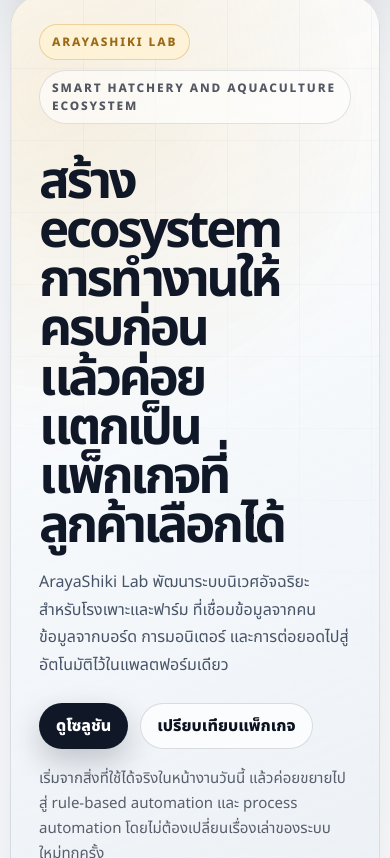
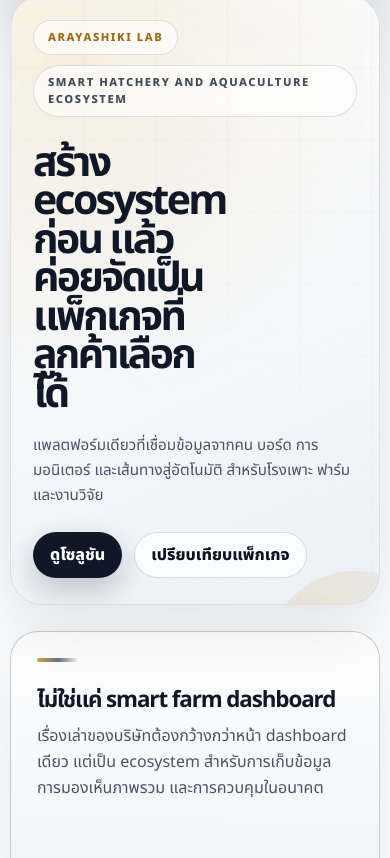
Before and after one commit to godmode99/iot-2026, a Next.js app in the folder dashboard/: page / in a window 390 px wide. Shown: the part 1246-2104 px from the top of the page. Built offline with nearby package versions, Linux system fonts and the light colour scheme; no server answers.

Commit message:
Refine mobile hero card layout and Thai copy

```diff
--- a/dashboard/app/globals.css
+++ b/dashboard/app/globals.css
@@ -554,44 +554,49 @@ h2 {
 }
 
 .home-kicker {
-  display: flex;
-  width: fit-content;
+  display: grid;
+  width: min(100%, 26rem);
   max-width: 100%;
-  align-items: center;
-  gap: 10px;
-  flex-wrap: wrap;
+  gap: 12px;
   color: rgba(16, 24, 40, 0.72);
-  font-size: 0.74rem;
+  font-size: 0.7rem;
   font-weight: 900;
-  letter-spacing: 0.16em;
+  letter-spacing: 0.14em;
   text-transform: uppercase;
 }
 
 .home-kicker span {
   display: inline-flex;
-  min-height: 34px;
+  width: fit-content;
+  min-height: 32px;
   align-items: center;
   border-radius: 999px;
   border: 1px solid rgba(16, 24, 40, 0.12);
-  padding: 8px 12px;
+  padding: 8px 14px;
   background: rgba(255, 255, 255, 0.62);
 }
 
-.home-kicker span:first-child {
+.home-kicker-brand {
   color: var(--gold-strong);
   border-color: rgba(214, 168, 79, 0.44);
   background: rgba(255, 243, 212, 0.78);
 }
 
+.home-kicker-system {
+  color: rgba(16, 24, 40, 0.78);
+  background: rgba(255, 255, 255, 0.34);
+}
+
 .home-hero-heading {
-  max-width: 29rem;
+  max-width: 33rem;
 }
 
 .home-hero h1 {
-  max-width: 8.5ch;
-  margin-bottom: 18px;
-  font-size: clamp(3.2rem, 5.7vw, 5.35rem);
-  line-height: 0.96;
+  max-width: 10.5ch;
+  margin-bottom: 20px;
+  font-size: clamp(3rem, 5.2vw, 5.1rem);
+  line-height: 0.92;
+  text-wrap: balance;
 }
 
 .home-hero-heading .eyebrow {
@@ -599,17 +604,17 @@ h2 {
 }
 
 .home-hero-heading .lede {
-  max-width: 30rem;
-  font-size: clamp(1rem, 1.8vw, 1.22rem);
-  line-height: 1.72;
+  max-width: 28rem;
+  font-size: clamp(0.98rem, 1.65vw, 1.12rem);
+  line-height: 1.68;
 }
 
 .home-caption {
-  max-width: 29rem;
-  margin-top: 18px;
-  color: rgba(16, 24, 40, 0.68);
-  font-size: 0.94rem;
-  line-height: 1.65;
+  max-width: 26rem;
+  margin-top: 14px;
+  color: rgba(16, 24, 40, 0.58);
+  font-size: 0.88rem;
+  line-height: 1.56;
 }
 
 .home-signal-panel {
@@ -1291,17 +1296,17 @@ h2 {
   }
 
   .home-hero-heading {
-    max-width: 22rem;
+    max-width: 24rem;
   }
 
   .home-hero h1 {
-    max-width: 7.2ch;
-    font-size: clamp(2.85rem, 6.1vw, 4.25rem);
+    max-width: 9.5ch;
+    font-size: clamp(2.55rem, 5.5vw, 3.95rem);
   }
 
   .home-hero-heading .lede {
-    max-width: 22rem;
-    font-size: 1rem;
+    max-width: 23rem;
+    font-size: 0.96rem;
   }
 
   .home-logo-stage {
@@ -2158,9 +2163,18 @@ h2 {
   }
 
   .home-hero-copy {
-    gap: 34px;
-    padding: 28px;
+    gap: 28px;
+    padding: 24px 22px 26px;
     margin-top: 0;
+  }
+
+  .home-kicker {
+    width: 100%;
+    gap: 10px;
+  }
+
+  .home-kicker span {
+    max-width: 100%;
   }
 
   .home-signal-panel {
@@ -2174,6 +2188,21 @@ h2 {
 
   .home-logo-art {
     width: min(100%, 430px);
+  }
+
+  .home-hero h1 {
+    max-width: 8.2ch;
+    font-size: clamp(2.35rem, 10.5vw, 3.4rem);
+    line-height: 0.94;
+  }
+
+  .home-hero-heading .lede {
+    font-size: 0.95rem;
+    line-height: 1.62;
+  }
+
+  .home-caption {
+    display: none;
   }
 
   .home-proof-grid {
--- a/dashboard/app/page.jsx
+++ b/dashboard/app/page.jsx
@@ -75,8 +75,8 @@ export default async function HomePage() {
 
         <div className="home-hero-copy">
           <div className="home-kicker" aria-label="Brand and product">
-            <span>{t(messages, "brand.name")}</span>
-            <span>{t(messages, "home.kicker")}</span>
+            <span className="home-kicker-brand">{t(messages, "brand.name")}</span>
+            <span className="home-kicker-system">{t(messages, "home.kicker")}</span>
           </div>
           <div className="home-hero-heading">
             <p className="eyebrow">{t(messages, "home.eyebrow")}</p>
--- a/dashboard/messages/th.json
+++ b/dashboard/messages/th.json
@@ -15,9 +15,9 @@
     },
     "kicker": "Smart hatchery and aquaculture ecosystem",
     "eyebrow": "ภาพรวมบริษัท",
-    "title": "สร้าง ecosystem การทำงานให้ครบก่อน แล้วค่อยแตกเป็นแพ็กเกจที่ลูกค้าเลือกได้",
-    "body": "ArayaShiki Lab พัฒนาระบบนิเวศอัจฉริยะสำหรับโรงเพาะและฟาร์ม ที่เชื่อมข้อมูลจากคน ข้อมูลจากบอร์ด การมอนิเตอร์ และการต่อยอดไปสู่อัตโนมัติไว้ในแพลตฟอร์มเดียว",
-    "caption": "เริ่มจากสิ่งที่ใช้ได้จริงในหน้างานวันนี้ แล้วค่อยขยายไปสู่ rule-based automation และ process automation โดยไม่ต้องเปลี่ยนเรื่องเล่าของระบบใหม่ทุกครั้ง",
+    "title": "สร้าง ecosystem ก่อน แล้วค่อยจัดเป็นแพ็กเกจที่ลูกค้าเลือกได้",
+    "body": "แพลตฟอร์มเดียวที่เชื่อมข้อมูลจากคน บอร์ด การมอนิเตอร์ และเส้นทางสู่อัตโนมัติ สำหรับโรงเพาะ ฟาร์ม และงานวิจัย",
+    "caption": "เริ่มจากสิ่งที่ใช้งานได้จริงวันนี้ แล้วค่อยขยายไปสู่ automation โดยไม่ต้องเปลี่ยนระบบใหม่ทุกครั้ง",
     "primary": "ดูโซลูชัน",
     "secondary": "เปรียบเทียบแพ็กเกจ",
     "panelLabel": "Flagship solution",
```
